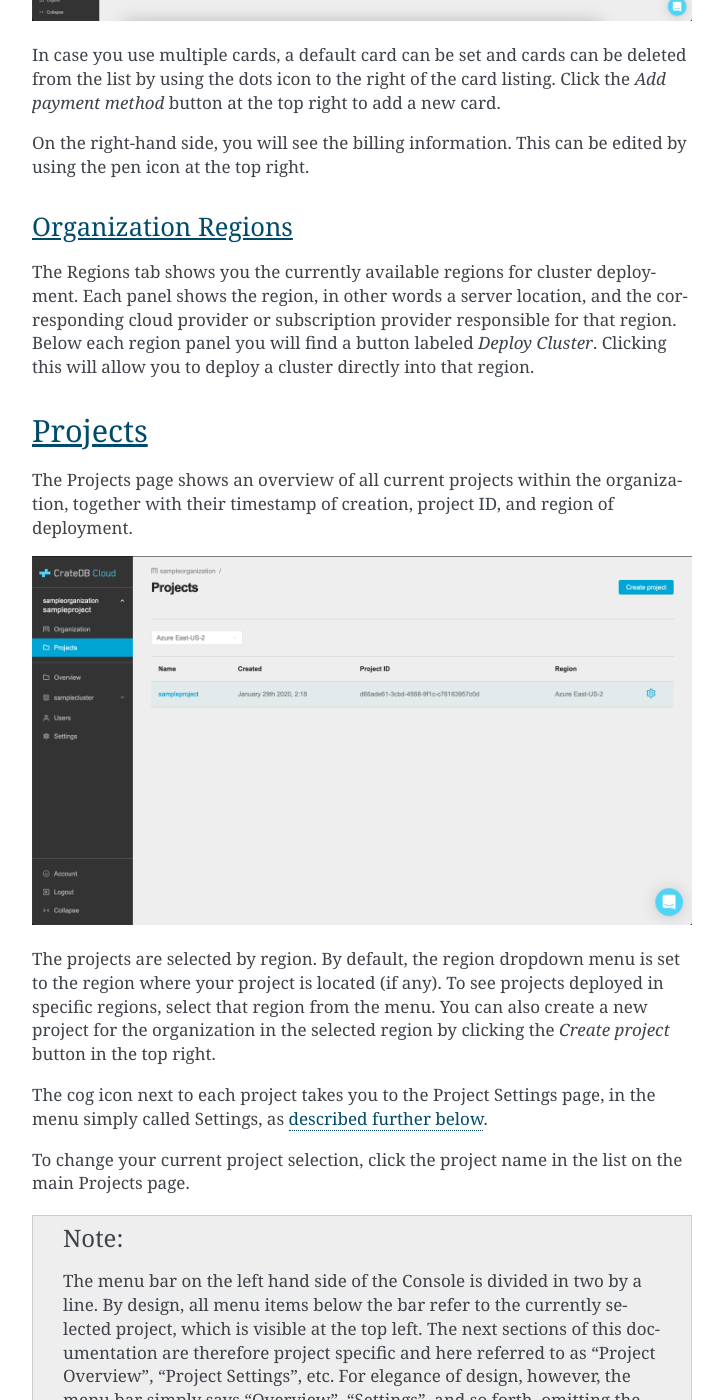
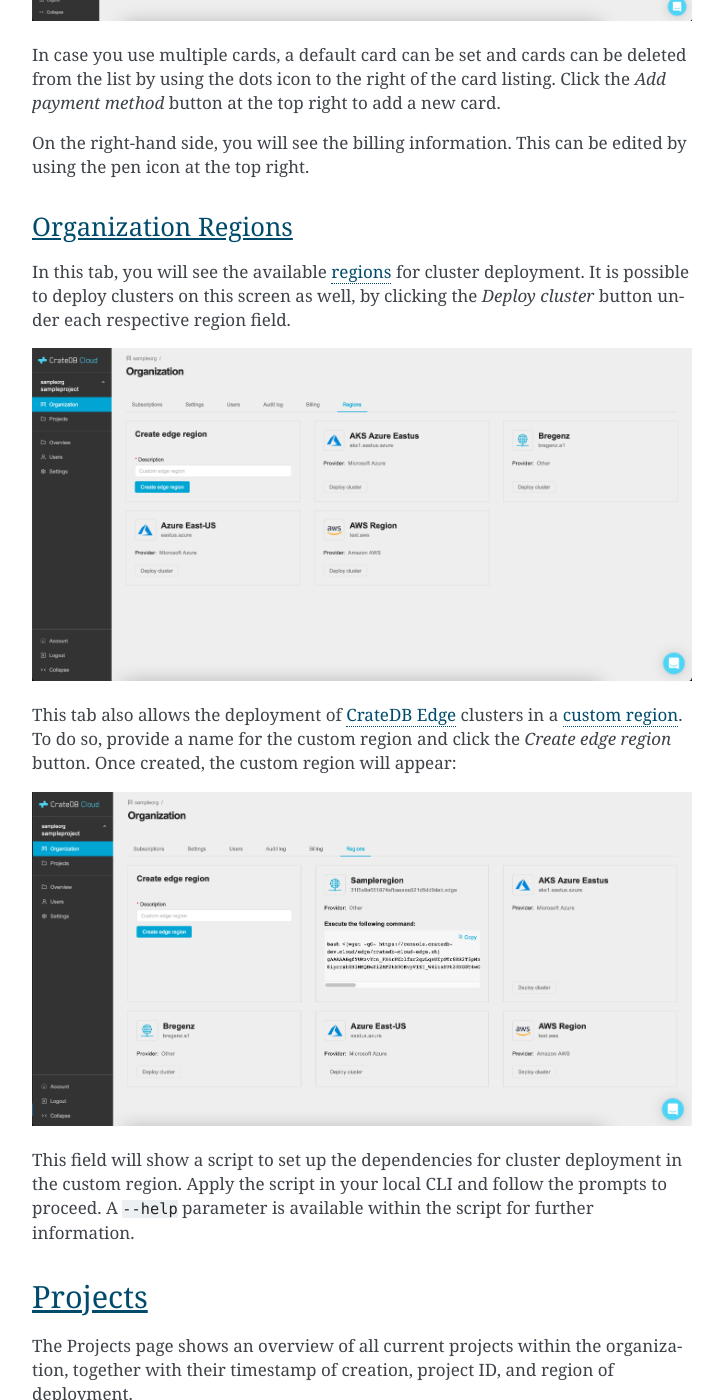
Before and after one commit to crate/cloud-reference, a Sphinx documentation site: the page built from docs/overview.rst, in a window 1280 px wide and 1400 px high, scrolled down 5232 px. Shown: the whole window, without its empty margins (388-1111 px from the left). Built offline with Sphinx 7.4.7, drawn with Linux system fonts in a browser that asks for light colours.

Commit message:
Refresh: update reference docs for CrateDB Edge

```diff
--- a/docs/overview.rst
+++ b/docs/overview.rst
@@ -162,15 +162,30 @@
 edited by using the pen icon at the top right.
 
 
+.. _overview-org-regions:
+
 Organization Regions
 --------------------
 
-The Regions tab shows you the currently available regions for cluster
-deployment. Each panel shows the region, in other words a server location, and
-the corresponding cloud provider or subscription provider responsible for that
-region. Below each region panel you will find a button labeled *Deploy
-Cluster*. Clicking this will allow you to deploy a cluster directly into that
-region.
+In this tab, you will see the available :ref:`regions <gloss-region>` for
+cluster deployment. It is possible to deploy clusters on this screen as well,
+by clicking the *Deploy cluster* button under each respective region field.
+
+.. image:: _assets/img/organization-regions.png
+   :alt: Cloud Console organization regions tab
+
+This tab also allows the deployment of :ref:`CrateDB Edge <gloss-edge>`
+clusters in a :ref:`custom region <gloss-region>`. To do so, provide a name for
+the custom region and click the *Create edge region* button. Once created, the
+custom region will appear:
+
+.. image:: _assets/img/organization-regions-edge.png
+   :alt: Cloud Console organization edge region display
+
+This field will show a script to set up the dependencies for cluster deployment
+in the custom region. Apply the script in your local CLI and follow the prompts
+to proceed. A ``--help`` parameter is available within the script for further
+information.
 
 
 .. _overview-projects:
```
Also changed, not shown: docs/glossary.rst (+19 -0 lines), docs/_assets/img/organization-regions-edge.png (added), docs/_assets/img/organization-regions.png (added).
